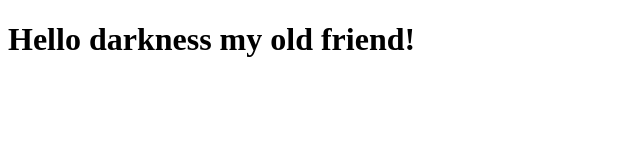
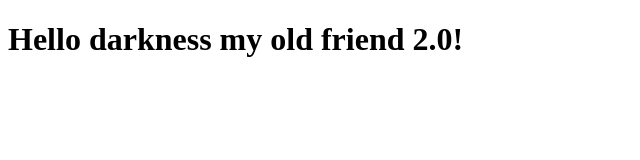
Before and after one commit to eduardoromario/clone-tabnews, a Next.js app: page / in a window 1280 px wide. Shown: the top 160 px of the page, without its empty margins (0-640 px from the left). Built offline with nearby package versions, Linux system fonts and the light colour scheme.

Commit message:
chore(config): add package-lock e teste na home

```diff
--- a/pages/index.js
+++ b/pages/index.js
@@ -1,5 +1,5 @@
 function Home() {
-  return <h1>Hello darkness my old friend!</h1>
+  return <h1>Hello darkness my old friend 2.0!</h1>
 }
 
 export default Home;
```
Also changed, not shown: 2 other files (tests, documents, lock files or other folders).
